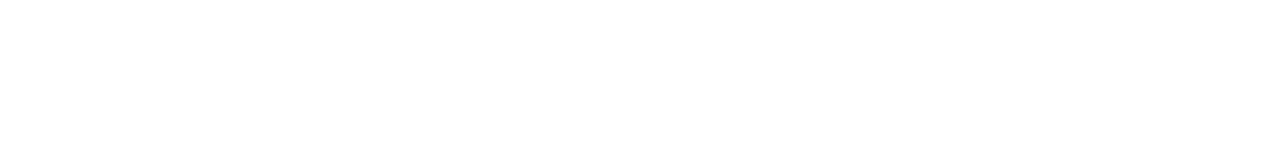
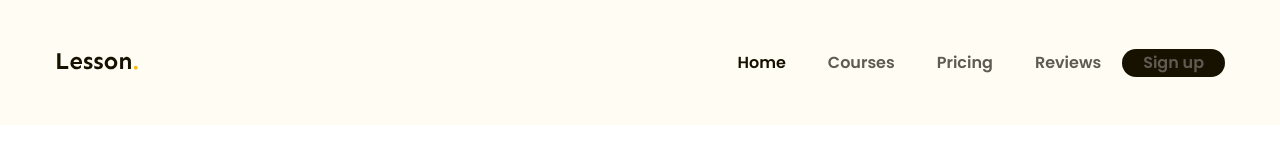
Before and after one commit to SONOBI1711/project-html-css-01, a plain HTML site: page index.html in a window 1280 px wide. Drawn offline with Linux system fonts and the light colour scheme.

Commit message:
section header

```diff
--- a/css/style.css
+++ b/css/style.css
@@ -0,0 +1,95 @@
+* {
+    box-sizing: border-box;
+}
+
+:root{
+  --primary-text-color: #171100;
+  --backgound-color: #fffcf4;
+  --white-color:#fff;
+}
+/*Đổi đơn vị px sang rem*/
+
+html {
+  font-size: 62.5%;
+}
+
+body {
+  /*1.6  rem= 16px*/
+  font-size: 1.6rem;
+  font-family: Poppins, sans-serif;
+}
+
+/* Common CSS */
+a {
+  text-decoration: none;
+}
+
+li {
+  list-style: none;
+}
+/* Viet CSS cho phần header*/
+.header {
+  background-color: #fffcf4;
+  padding: 44px 0;
+}
+.header nav a {
+  font-weight: 600;
+  font-size:1.6 rem; /* tức là 16px */
+  line-height: 28px;
+  color: #5f5b53;
+  padding: 0 21px;
+}
+
+.header nav a :hover {
+  color: #171100;
+  text-shadow: 1px 0 0 currentColor;
+}
+
+.header .body{
+  display: flex;
+  align-items: center;
+}
+
+.header nav{
+  display: flex;
+  margin-left: auto;
+}
+
+.header nav a.active {
+  font-weight: 600; /*semi-bold*/
+  color: #171100;
+  position: relative;
+}
+
+/*pseudo element*/
+.header nav a.active ::after {
+  content: "";
+  width: 12px;
+  height: 2px;
+  border-radius:1px ;
+  -webkit-border-radius:1px ;
+  -moz-border-radius:1px ;
+  -ms-border-radius:1px ;
+  -o-border-radius:1px ;
+  background-color: #171100;
+  display: block;
+  position: absolute;
+}
+
+.header .main-content {
+  width:1170px;
+  margin: 0 auto;
+  max-width: calc(100%-16px);
+}
+
+.header .body .btn-sign-up {
+width: 144;
+height: 50;
+top: 36px;
+left: 1161px;
+angle: 0 deg;
+opacity: 1;
+border-radius: 24.5px;
+background-color: #171100;
+}
+/*Ket thuc CSS cho header*?
--- a/index.html
+++ b/index.html
@@ -1,15 +1,40 @@
 <!DOCTYPE html>
 <html lang="vi-VN">
-<head>
-    <meta charset="UTF-8">
-    <meta name="viewport" content="width=device-width, initial-scale=1.0">
+  <head>
+    <meta charset="UTF-8" />
+    <meta name="viewport" content="width=device-width, initial-scale=1.0" />
     <title>Learning Landing Page</title>
+    <!--Google Fonts ------>
+    <link rel="preconnect" href="https://fonts.googleapis.com" />
+    <link rel="preconnect" href="https://fonts.gstatic.com" crossorigin />
+    <link
+      href="https://fonts.googleapis.com/css2?family=Poppins:ital,wght@0,100;0,200;0,300;0,400;0,500;0,600;0,700;0,800;0,900;1,100;1,200;1,300;1,400;1,500;1,600;1,700;1,800;1,900&display=swap"
+      rel="stylesheet"
+    />
     <!--RESET.CSS-->
-    <link rel="stylesheet" href="./css/reset.css">
+    <link rel="stylesheet" href="./css/reset.css" />
     <!--CUSTOM.CSS-->
-    <link rel="stylesheet" href="./css/style.css">
-</head>
-<body>
-
-</body>
+    <link rel="stylesheet" href="./css/style.css" />
+  </head>
+  <body>
+    <header class="header">
+      <div class="main-content">
+        <!--Logo-->
+        <div class="body">
+          <a href="#">
+            <img src="./img/Logo.svg" alt="" />
+          </a>
+          <!---Navigation: thanh điều hướng-->
+          <nav>
+            <li><a class="active" href="#">Home</a></li>
+            <li><a href="#">Courses</a></li>
+            <li><a href="#">Pricing</a></li>
+            <li><a href="#">Reviews</a></li>
+            <a class ="btn btn-sign-up" href="#">Sign up</a>
+          </nav>
+        </div>
+        <!---Call to action button-->
+      </div>
+    </header>
+  </body>
 </html>
```
Also changed, not shown: img/Logo.svg (added).
